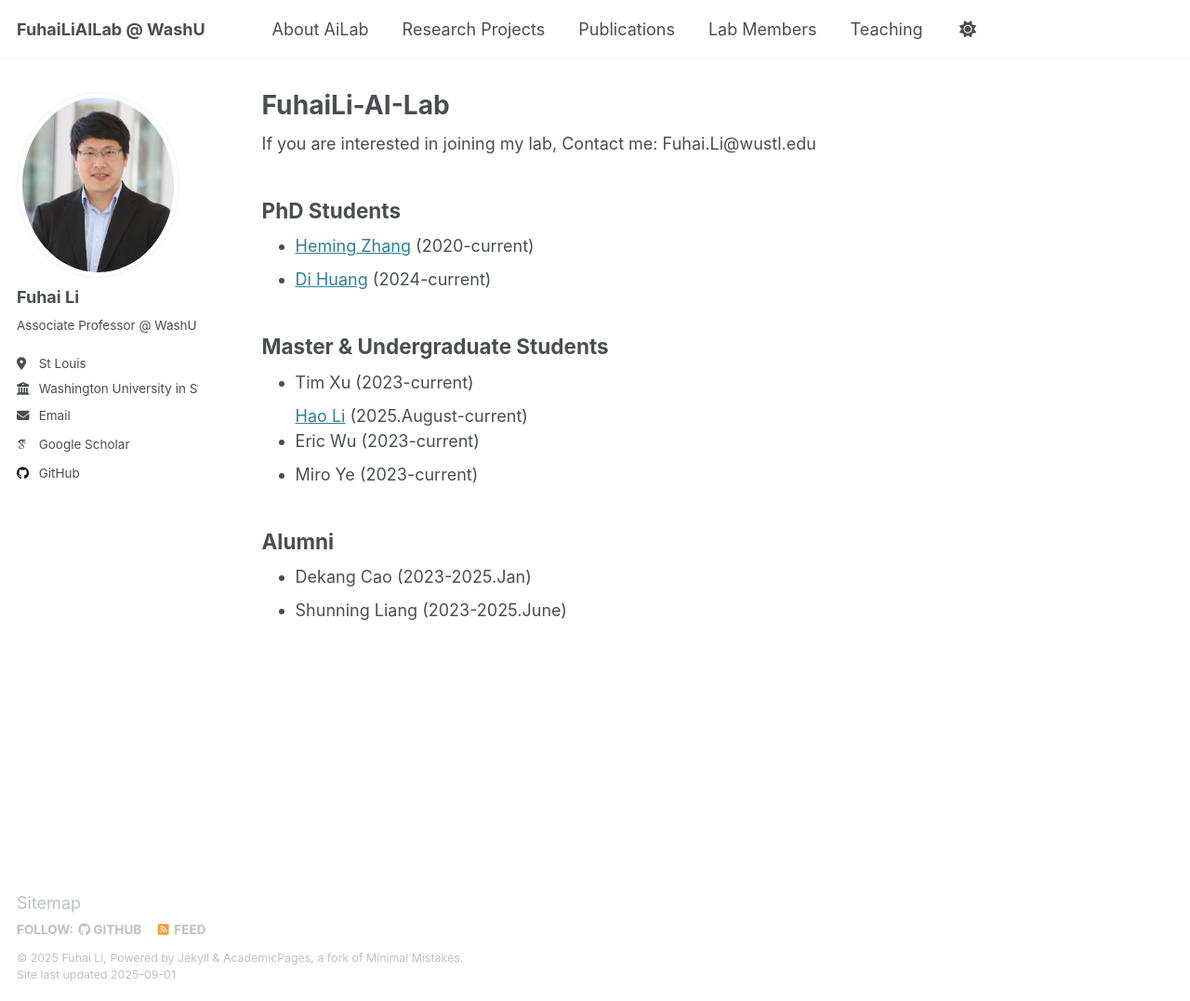
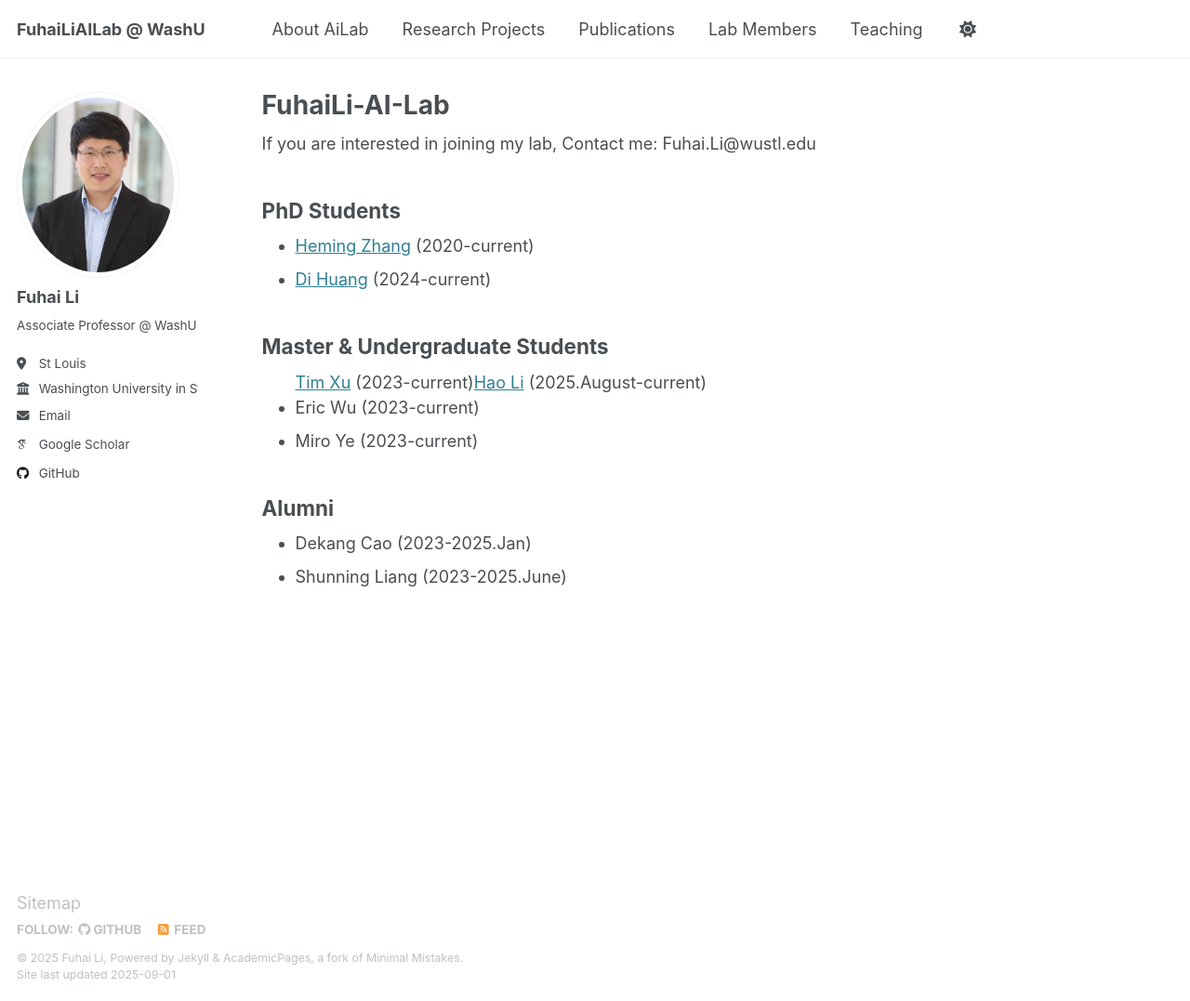
Before and after one commit to FuhaiLiAiLab/FuhaiLiAILab.github.io, a Jekyll site: the page built from _pages/LiLabMembers.html, in a window 1280 px wide and 1077 px high. Shown: the whole window at 93% size. Built offline with Jekyll 4.4.1, drawn with Linux system fonts in a browser that asks for light colours; some web fonts are replaced.

```diff
--- a/_pages/LiLabMembers.html
+++ b/_pages/LiLabMembers.html
@@ -14,7 +14,7 @@ author_profile: true
 
 <h2 id="course-overview">Master & Undergraduate Students</h2>
 <ul>
-  <li>Tim Xu</a> (2023-current)</li>
+  <a href="https://scholar.google.com/citations?user=tDsQ2agAAAAJ&hl=en">Tim Xu</a> (2023-current)</li>
   <a href="https://scholar.google.com/citations?user=tDsQ2agAAAAJ&hl=en">Hao Li</a> (2025.August-current)</li>
   <li>Eric Wu</a> (2023-current)</li>
   <li>Miro Ye</a> (2023-current)</li>
```
